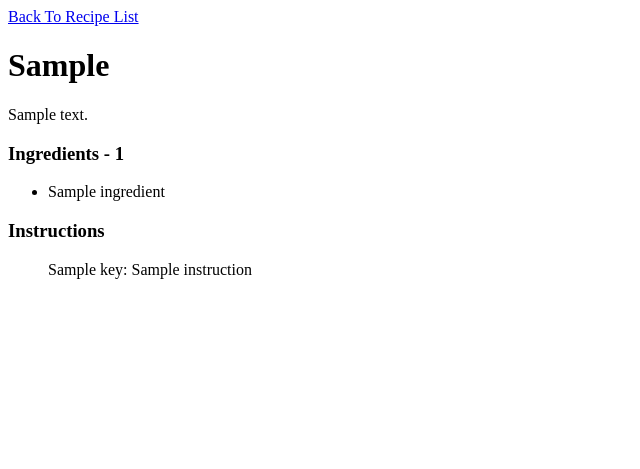
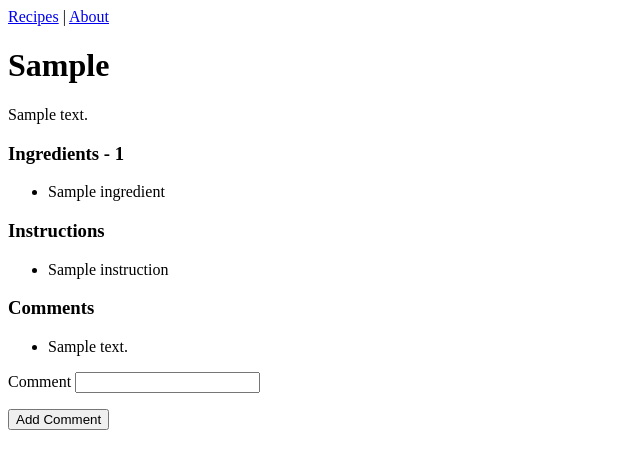
Before and after one commit to hasruleng/Flask-Cookbook, a Flask app: template templates/recipe.html in a window 1280 px wide. Shown: the top 469 px of the page, without its empty margins (0-640 px from the left). Run offline with Flask 3, Linux system fonts and the light colour scheme; the template is opened without the code that fills it: values that come from a table or form of the project are taken from there, most other values are stand-ins (such as "Sample title", 1, 10 or a date in 2020).

Commit message:
form data submission and showing new data

```diff
--- a/templates/index.html
+++ b/templates/index.html
@@ -3,8 +3,7 @@
   <h1>Cooking By Myself</h1>
   <p>Welcome to my cookbook. These are recipes I like.</p>
   {% for id, name in template_recipes.items() %}
-    <!-- Use url_for to pass the id variable -->
-    <p><a href="">{{ name }}</a></p>
+    <p><a href="{{ url_for('recipe', id=id) }}">{{ name }}</a></p>
   {% endfor %}
 
   <form action="/" method="POST">
--- a/templates/recipe.html
+++ b/templates/recipe.html
@@ -1,9 +1,6 @@
-<!DOCTYPE html>
-<html>
-  <body>
-    <a href="/">Back To Recipe List</a>
+{% extends "base.html" %}
+{% block content %}
   <h1>{{ template_recipe | title }}</h1>
-
   {% if template_description %}
     <p>{{ template_description }}</p>
   {%else%}
@@ -11,21 +8,25 @@
   {% endif %}
 
   <h3>Ingredients - {{ template_ingredients | length}}</h3>
-    <ul>
-      <!-- Implement a for loop to iterate through
-      `template_ingredients`-->
-      {% for ingredient in template_ingredients %}
+  <ul>{% for ingredient in template_ingredients %}
     <li>{{ ingredient }}</li>
-      {% endfor %}
-    </ul>
+  {% endfor %}</ul>
 
   <h3>Instructions</h3>
-    <ul>
-    {% for key, instruction in template_instructions|dictsort %}
-      <!-- Add the correct dictionary element to list
-      the instructions -->
-      <p>{{ key }}: {{ instruction }}</p>
-    {% endfor %}
-    </ul>
-  </body>
-</html>
+  <ul>{% for key, instruction in template_instructions|dictsort %}
+    <li>{{ instruction }}</li>
+  {% endfor %}</ul>
+
+  <h3>Comments</h3>
+  <ul>{% for comment in template_comments %}
+    <li>{{ comment }}</li>
+  {% endfor %}</ul>
+
+  <form method="POST">
+    {{ template_form.hidden_tag() }}
+    <p>{{ template_form.comment.label }}
+    {{ template_form.comment() }}</p>
+    <p>{{ template_form.submit() }}</p>
+  </form>
+
+{% endblock %}
```
Also changed, not shown: app.py (+4 -6 lines), templates/about.html (added, +10 -0 lines). Lines whose indentation alone changed are shown as unchanged.
